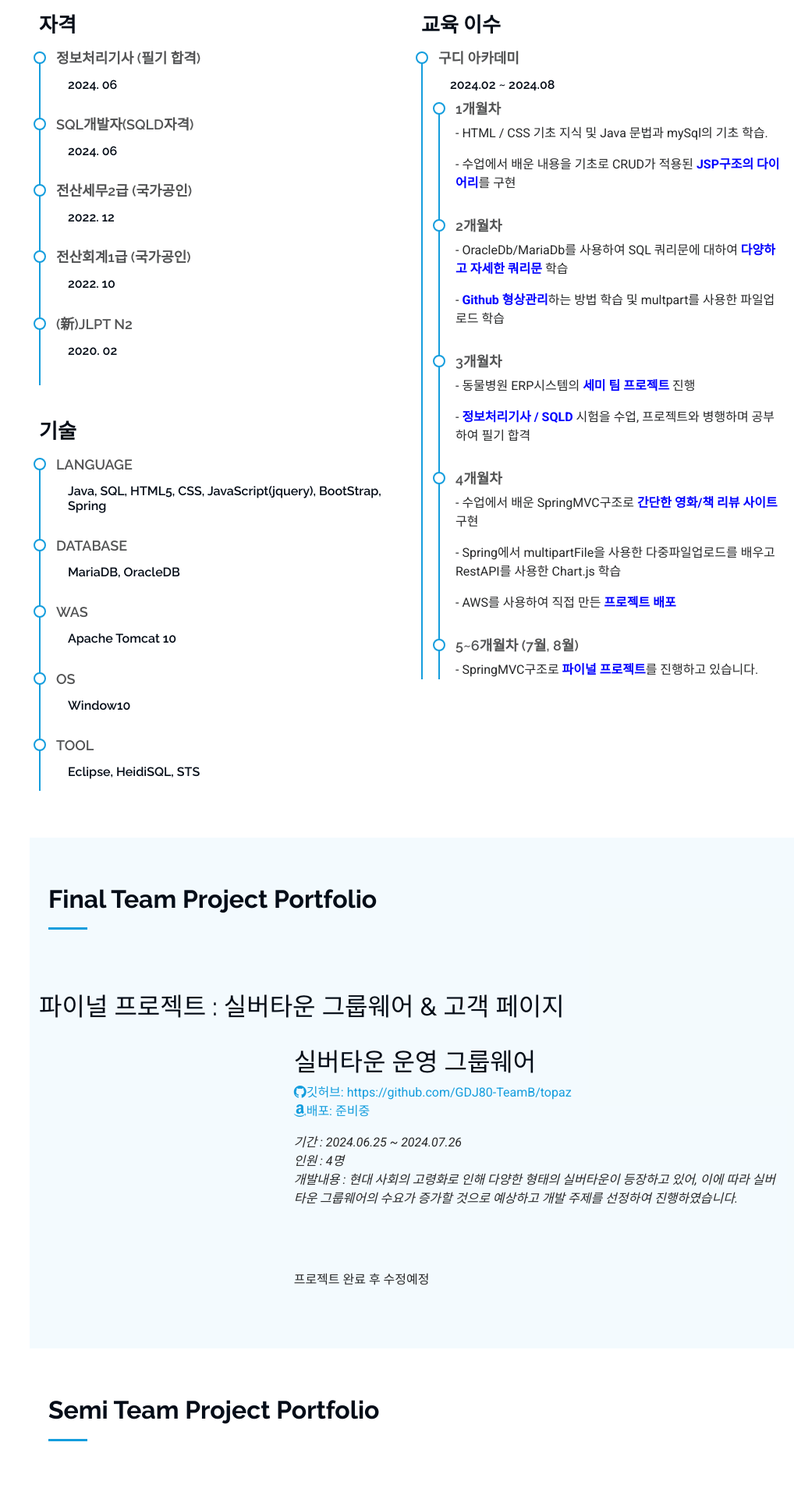
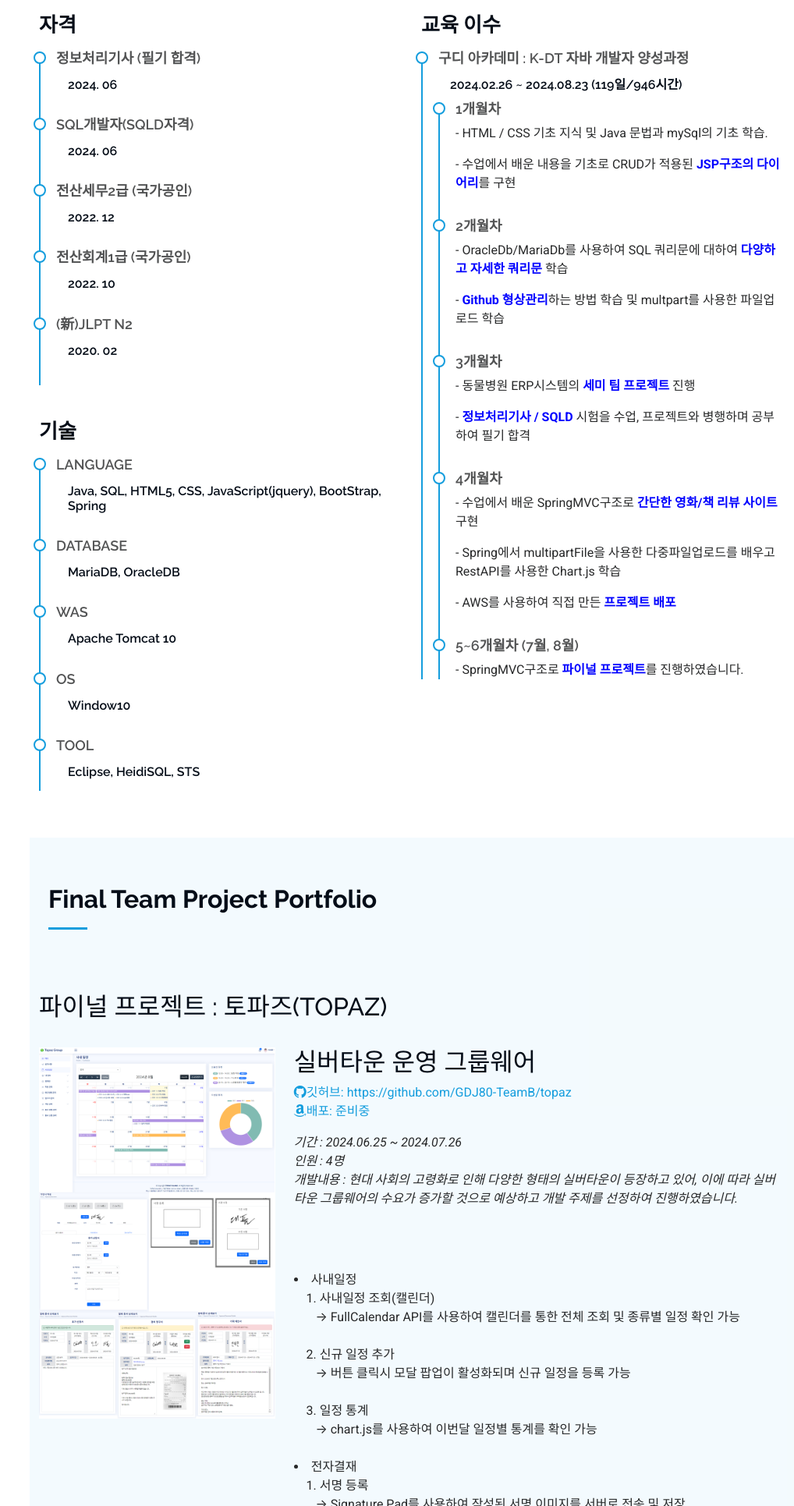
Before and after one commit to hyeah0526/hyeah0526.github.io, a plain HTML site: page index.html in a window 1280 px wide. Shown: the part 869-2800 px from the top of the page at 78% size, without its empty margins (262-1280 px from the left). Drawn offline with Linux system fonts and the light colour scheme.

Commit message:
portfolio commit
portfolio commit

```diff
--- a/index.html
+++ b/index.html
@@ -58,7 +58,7 @@
     <nav id="navmenu" class="navmenu">
       <ul>
         <li><a href="#about"><i class="bi bi-person navicon"></i> About</a></li>
-        <li><a href="#resume"><i class="bi bi-file-earmark-text navicon"></i> Resume</a></li>
+        <li><a href="#resume"><i class="bi bi-file-earmark-text navicon"></i> Education</a></li>
         <li><a href="#contact"><i class="bi bi-images navicon"></i>Final Portfolio</a></li>
         <li><a href="#services"><i class="bi bi-images navicon"></i>Semi Portfolio</a></li>
         <li><a href="#portfolio"><i class="bi bi-images navicon"></i> Personal Portfolio</a></li>
@@ -186,8 +186,8 @@
           <div class="col-lg-6" data-aos="fade-up" data-aos-delay="200">
             <h3 class="resume-title">교육 이수</h3>
             <div class="resume-item">
-              <h4>구디 아카데미</h4>
-              <h5>2024.02 ~ 2024.08</h5>
+              <h4>구디 아카데미 : K-DT 자바 개발자 양성과정</h4>
+              <h5>2024.02.26 ~ 2024.08.23 (119일/946시간)</h5>
 
               <div class="resume-item">
                 <h4>1개월차</h4>
@@ -216,7 +216,7 @@
 
             <div class="resume-item">
               <h4>5~6개월차 (7월, 8월)</h4>
-              <p> - SpringMVC구조로 <span style="color: blue; font-weight: bold;">파이널 프로젝트</span>를 진행하고 있습니다.</p>
+              <p> - SpringMVC구조로 <span style="color: blue; font-weight: bold;">파이널 프로젝트</span>를 진행하였습니다.</p>
             </div><!-- Edn Resume Item -->
 
 
@@ -237,9 +237,9 @@
         </div><!-- End Section Title -->
 
         <div class="row gy-4 justify-content-center">
-          <h2>파이널 프로젝트 : 실버타운 그룹웨어 & 고객 페이지</h2>
+          <h2>파이널 프로젝트 : 토파즈(TOPAZ)</h2>
           <div class="col-lg-4">
-            <img src="assets/img/portfolio/수정예정.png" class="img-fluid" alt="">
+            <img src="assets/img/portfolio/team_topaz_main.png" class="img-fluid" alt="">
           </div>
           <div class="col-lg-8 content">
             <h2>실버타운 운영 그룹웨어</h2>
@@ -254,35 +254,39 @@
             </p>
             <p class="py-3">
               <div>
-                프로젝트 완료 후 수정예정
-<!--
                 <li>사내일정</li>
               &nbsp; &nbsp; 1. 사내일정 조회(캘린더)<br>
-              &nbsp; &nbsp; &nbsp; &nbsp;→ FullCalendar를 사용하여 캘린더를 통해 전체를 보여주며 카테고리 선택시 원하는 종류의 일정만 확인 가능<br><br>
+              &nbsp; &nbsp; &nbsp; &nbsp;→ FullCalendar API를 사용하여 캘린더를 통한 전체 조회 및 종류별 일정 확인 가능<br><br>
               &nbsp; &nbsp; 2. 신규 일정 추가<br>
               &nbsp; &nbsp; &nbsp; &nbsp;→ 버튼 클릭시 모달 팝업이 활성화되며 신규 일정을 등록 가능<br><br>
               &nbsp; &nbsp; 3. 일정 통계<br>
-              &nbsp; &nbsp; &nbsp; &nbsp;→ chart.js를 사용하여 이번달 일정별 개수를 확인 가능<br><br>
+              &nbsp; &nbsp; &nbsp; &nbsp;→ chart.js를 사용하여 이번달 일정별 통계를 확인 가능<br><br>
 
               <li>전자결재</li>
               &nbsp; &nbsp; 1. 서명 등록<br>
-              &nbsp; &nbsp; &nbsp; &nbsp;→ Signature Pad를 사용하여 작성된 서명 이미지를 서버로 전송하여 저장하도록 구현<br><br>
+              &nbsp; &nbsp; &nbsp; &nbsp;→ Signature Pad를 사용하여 작성된 서명 이미지를 서버로 전송 및 저장<br><br>
               &nbsp; &nbsp; 2. 결재 등록<br>
-              &nbsp; &nbsp; &nbsp; &nbsp;→ ㄹㄹㄹ<br><br>
-              &nbsp; &nbsp; 3. 결재 승인<br>
-              &nbsp; &nbsp; &nbsp; &nbsp;→ 기안자-중간 승인자-최종 승인자에 맞는 <br><br>
+              &nbsp; &nbsp; &nbsp; &nbsp;→ 휴가 신청서: 연/월/반차 신청이 가능하며 <br>
+              &nbsp; &nbsp; &nbsp; &nbsp;→ 기획 제안서: 엑셀, 워드와 같은 첨부파일이 필수로 등록하도록 구현<br>
+              &nbsp; &nbsp; &nbsp; &nbsp;→ 경비 청구서: 금액 작성 및 영수증 첨부파일이 필수로 등록하도록 구현<br><br>
+              &nbsp; &nbsp; 3. 결재 상세<br>
+              &nbsp; &nbsp; &nbsp; &nbsp;→ 각 기안서에 맞는 내용으로 출력되도록 구현<br>
+              &nbsp; &nbsp; &nbsp; &nbsp;→ 첨부파일은 원본 파일 이름으로 다운로드 가능하도록 설정<br><br>
+              &nbsp; &nbsp; 4. 결재 승인<br>
+              &nbsp; &nbsp; &nbsp; &nbsp;→ 기안자-중간 승인자-최종 승인자의 프로세스로 순차적으로 승인할 수 있도록 구현<br>
+              &nbsp; &nbsp; &nbsp; &nbsp;→ 각 프로세스에 맞는 안내문구 출력<br><br>
 
               <li>외주업체 관리</li>
               &nbsp; &nbsp; 1. 예약 일정 조회(캘린더)<br>
-              &nbsp; &nbsp; &nbsp; &nbsp;→ FullCalendar를 사용하여 캘린더 전체 조회 및 업체별 조회<br><br>
+              &nbsp; &nbsp; &nbsp; &nbsp;→ FullCalendar API를 사용하여 캘린더 전체 조회 및 업체별 조회<br><br>
               &nbsp; &nbsp; 2. 예약 생성<br>
               &nbsp; &nbsp; &nbsp; &nbsp;→ 신규예약생성 버튼 클릭 시 모달 팝업 구현<br>
               &nbsp; &nbsp; &nbsp; &nbsp;→ 고객이름 검색을 통해 입주자 선택 가능하도록 구현<br><br>
               &nbsp; &nbsp; 3. 외주업체 목록<br>
-              &nbsp; &nbsp; &nbsp; &nbsp;→ ㄹㄹㄹ<br><br>
+              &nbsp; &nbsp; &nbsp; &nbsp;→ 전체 외주업체 목록을 검색어와 함께 동적으로 구현<br><br>
               &nbsp; &nbsp; 4. 신규 업체 등록<br>
               &nbsp; &nbsp; &nbsp; &nbsp;→ 새로운 업체를 등록 기능 <br>
-              &nbsp; &nbsp; &nbsp; &nbsp;→ springboot validation을 이용한 커맨드객체 유효성 검사 진행 -->
+              &nbsp; &nbsp; &nbsp; &nbsp;→ springboot validation을 이용한 커맨드객체 유효성 검사 진행
 
             </div>
             </p>
```
